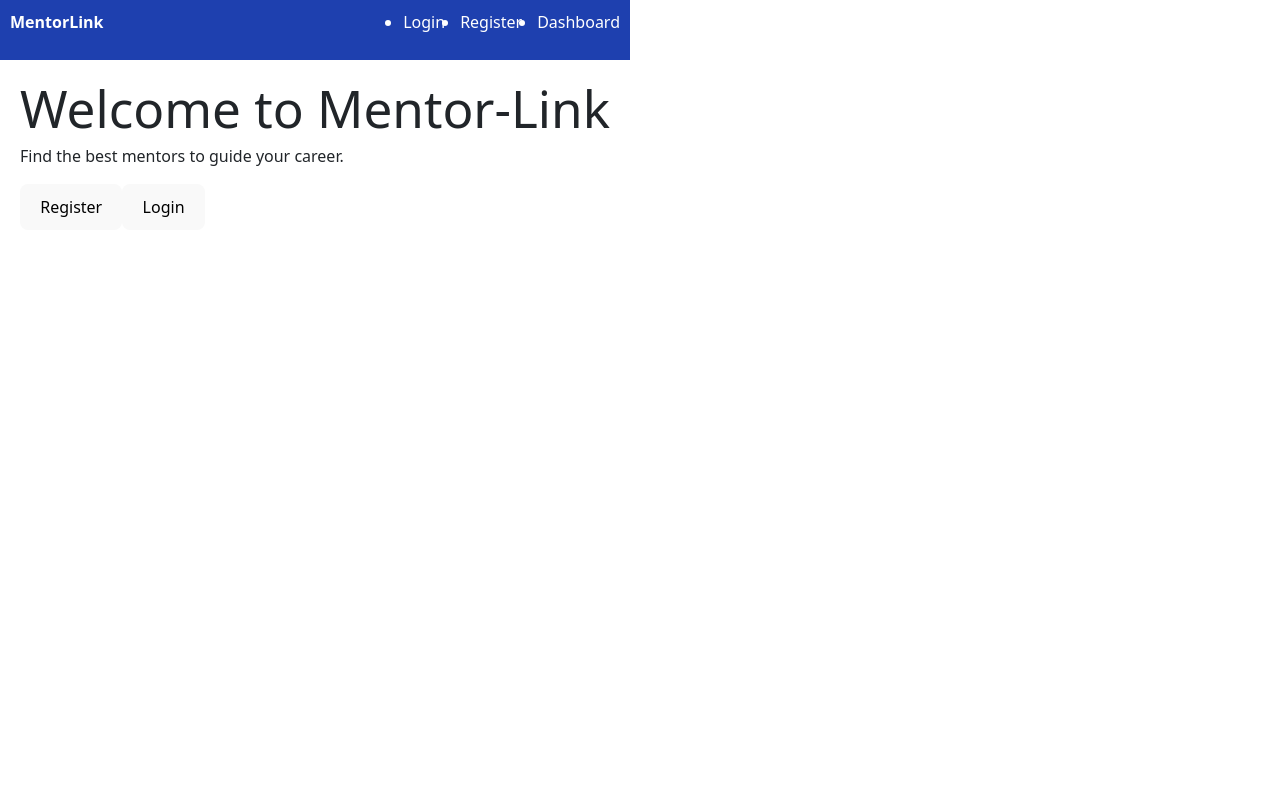
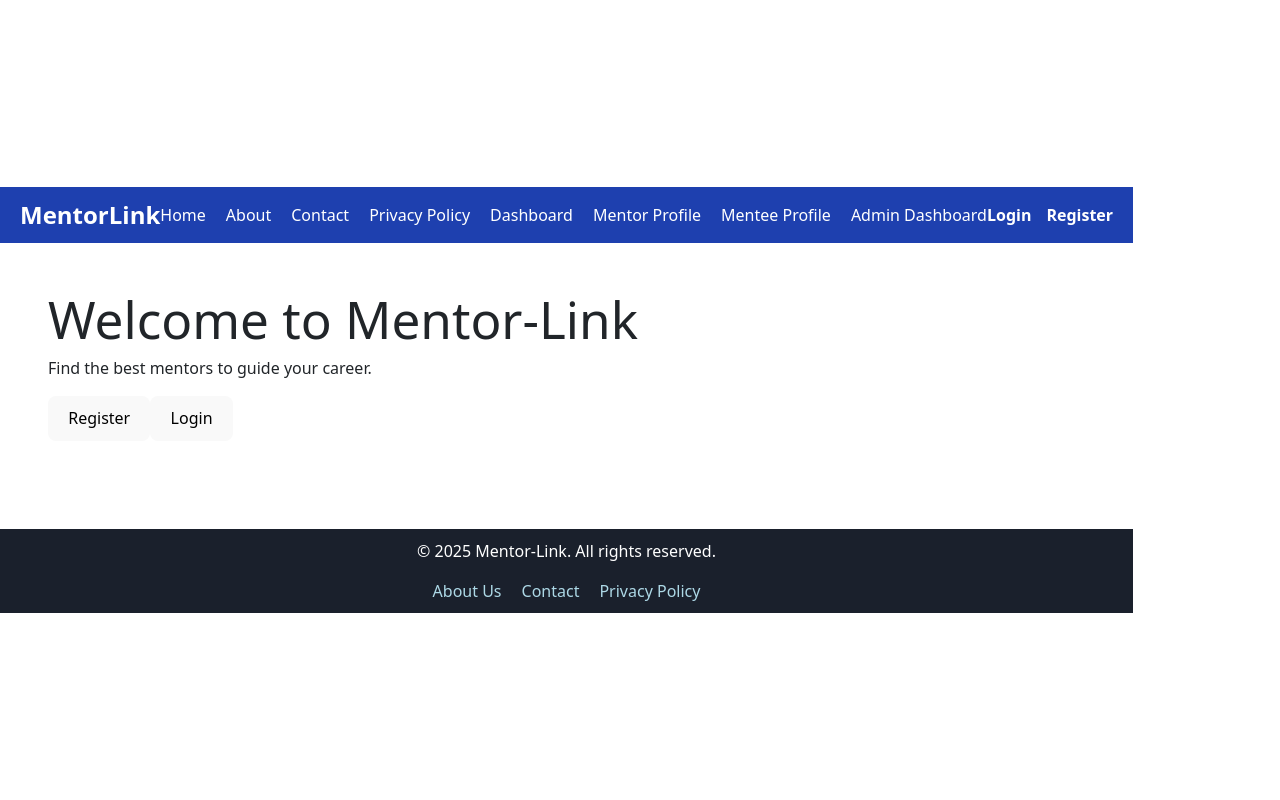
Before and after one commit to Jaykumar-Kale/project-mentor-link, a React (Create React App) app in the folder frontend-app/: page / in a window 1280 px wide. Shown: the top 800 px of the page. Built offline with nearby package versions, Linux system fonts and the light colour scheme; no server answers.

Commit message:
updated Navbar

```diff
--- a/frontend-app/src/App.js
+++ b/frontend-app/src/App.js
@@ -1,7 +1,6 @@
-
-
 import { BrowserRouter as Router, Routes, Route } from "react-router-dom";
-import React from "react";
+import React, { useEffect, useState } from "react";
+import axios from "axios"; // Importing Axios for API Calls
 
 // Importing Pages
 import Home from "./pages/Home";
@@ -18,12 +17,27 @@ import PrivacyPolicy from "./pages/PrivacyPolicy";
 // Importing Components
 import Navbar from "./components/Navbar";
 import Footer from "./components/Footer";
+import MenteeList from "./components/MenteeList"; // Importing MenteeList Component
 
 const App = () => {
+  const [mentees, setMentees] = useState([]); // State to store mentees data
+
+  // Fetch mentees from Spring Boot backend
+  useEffect(() => {
+    axios
+      .get("http://localhost:8080/api/mentees") // Update this URL according to your backend API
+      .then((response) => {
+        setMentees(response.data); // Store data in state
+      })
+      .catch((error) => {
+        console.error("Error fetching mentees:", error);
+      });
+  }, []);
+
   return (
     <Router>
       <Navbar />
-      <main style={{ minHeight: '100vh', padding: '20px' }}>
+      <main className="min-h-screen p-5 bg-gray-100">
         <Routes>
           <Route path="/" element={<Home />} />
           <Route path="/login" element={<Login />} />
@@ -35,6 +49,7 @@ const App = () => {
           <Route path="/about" element={<About />} />
           <Route path="/contact" element={<Contact />} />
           <Route path="/privacy-policy" element={<PrivacyPolicy />} />
+          <Route path="/mentees" element={<MenteeList mentees={mentees} />} /> {/* Passing mentees data */}
         </Routes>
       </main>
       <Footer />
--- /dev/null
+++ b/frontend-app/src/components/MenteeList.js
@@ -0,0 +1,22 @@
+import React from "react";
+
+const MenteeList = ({ mentees }) => {
+  return (
+    <div className="max-w-4xl mx-auto bg-white p-6 rounded-lg shadow-lg">
+      <h2 className="text-2xl font-bold mb-4">Mentee List</h2>
+      <ul>
+        {mentees.length > 0 ? (
+          mentees.map((mentee) => (
+            <li key={mentee.id} className="p-2 border-b">
+              {mentee.name} - {mentee.email}
+            </li>
+          ))
+        ) : (
+          <p>No mentees found.</p>
+        )}
+      </ul>
+    </div>
+  );
+};
+
+export default MenteeList;
--- a/frontend-app/src/components/Navbar.js
+++ b/frontend-app/src/components/Navbar.js
@@ -1,17 +1,31 @@
-
-// Navbar.js
 import { Link } from "react-router-dom";
 import React from "react";
 
 const Navbar = () => {
   return (
-    <nav style={{ display: 'flex', justifyContent: 'space-between', padding: '10px', backgroundColor: '#1e40af', color: 'white' }}>
-      <Link to="/" style={{ color: 'white', fontWeight: 'bold' }}>MentorLink</Link>
-      <ul style={{ display: 'flex', gap: '15px' }}>
-        <li><Link to="/login" style={{ color: 'white' }}>Login</Link></li>
-        <li><Link to="/register" style={{ color: 'white' }}>Register</Link></li>
-        <li><Link to="/dashboard" style={{ color: 'white' }}>Dashboard</Link></li>
+    <nav style={{ display: "flex", justifyContent: "space-between", alignItems: "center", padding: "10px 20px", backgroundColor: "#1e40af", color: "white" }}>
+      {/* Brand Logo */}
+      <Link to="/" style={{ color: "white", fontSize: "1.5rem", fontWeight: "bold" }}>
+        MentorLink
+      </Link>
+
+      {/* Navigation Links */}
+      <ul style={{ display: "flex", gap: "20px", listStyle: "none", margin: 0, padding: 0 }}>
+        <li><Link to="/" style={{ color: "white", textDecoration: "none" }}>Home</Link></li>
+        <li><Link to="/about" style={{ color: "white", textDecoration: "none" }}>About</Link></li>
+        <li><Link to="/contact" style={{ color: "white", textDecoration: "none" }}>Contact</Link></li>
+        <li><Link to="/privacy-policy" style={{ color: "white", textDecoration: "none" }}>Privacy Policy</Link></li>
+        <li><Link to="/dashboard" style={{ color: "white", textDecoration: "none" }}>Dashboard</Link></li>
+        <li><Link to="/mentorprofile" style={{ color: "white", textDecoration: "none" }}>Mentor Profile</Link></li>
+        <li><Link to="/menteeprofile" style={{ color: "white", textDecoration: "none" }}>Mentee Profile</Link></li>
+        <li><Link to="/admindashboard" style={{ color: "white", textDecoration: "none" }}>Admin Dashboard</Link></li>
       </ul>
+
+      {/* Authentication Links */}
+      <div style={{ display: "flex", gap: "15px" }}>
+        <Link to="/login" style={{ color: "white", textDecoration: "none", fontWeight: "bold" }}>Login</Link>
+        <Link to="/register" style={{ color: "white", textDecoration: "none", fontWeight: "bold" }}>Register</Link>
+      </div>
     </nav>
   );
 };
```
Also changed, not shown: frontend-app/src/api.js (added, +12 -0 lines), frontend-app/src/components/MenteesList.js (deleted, +0 -29 lines), frontend-app/src/services/api.js (deleted, +0 -9 lines), 1 other file (tests, documents, lock files or other folders).
